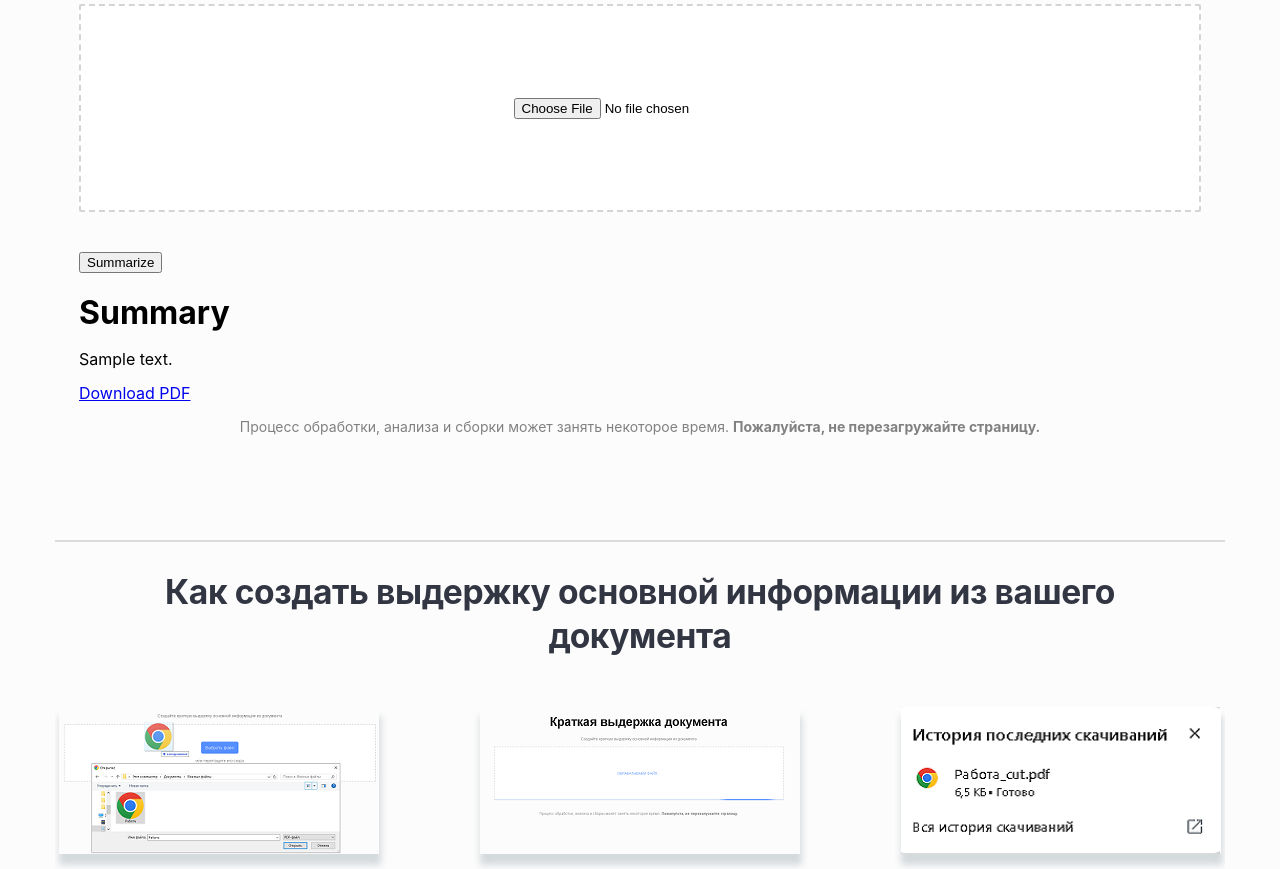
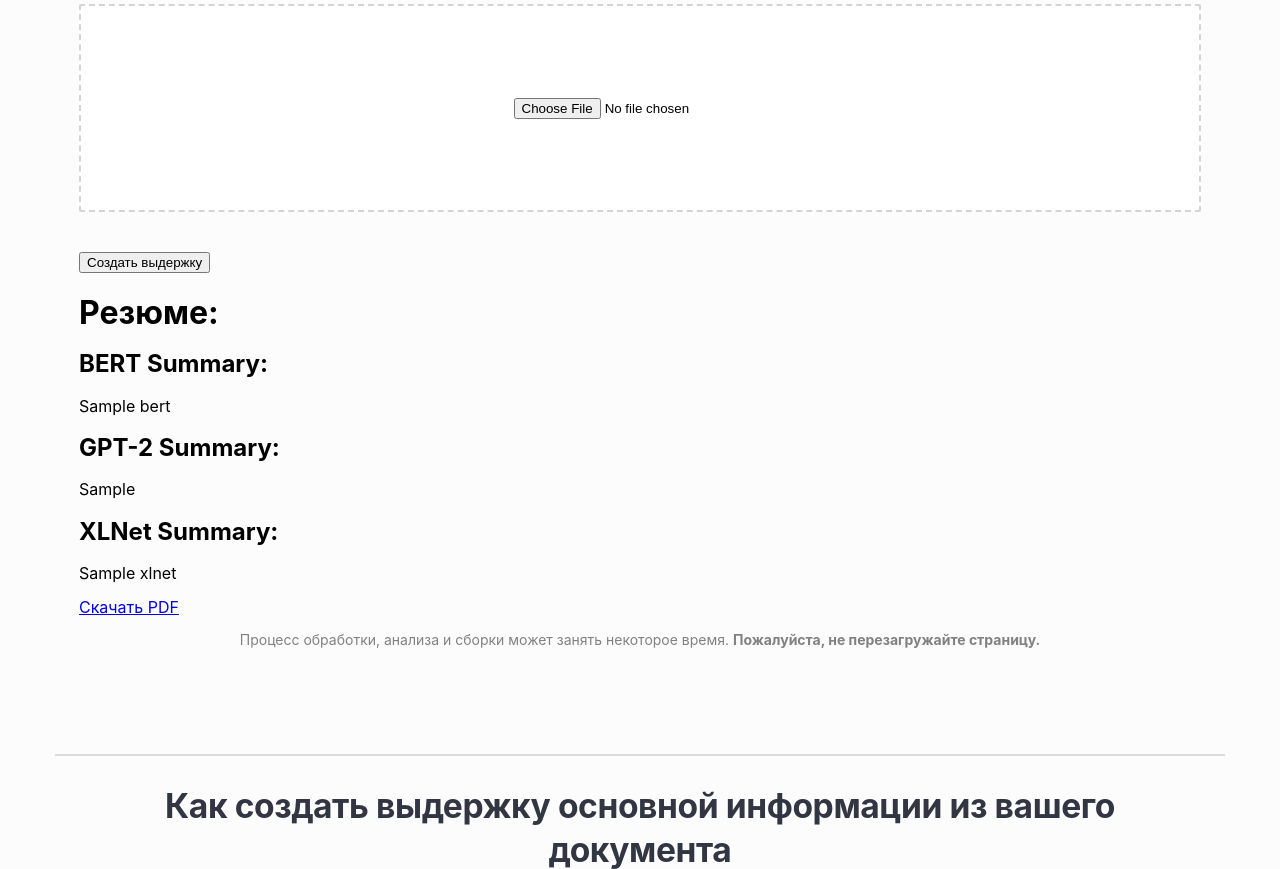
Before and after one commit to g3tawayfrom/PDF_Summarization, a Flask app: template templates/index.html in a window 1280 px wide. Shown: the part 440-1309 px from the top of the page. Run offline with Flask 3, Linux system fonts and the light colour scheme; the template is opened without the code that fills it: most values are stand-ins (such as "Sample title", 1, 10 or a date in 2020).

Commit message:
add styles

```diff
--- a/app.py
+++ b/app.py
@@ -1,6 +1,6 @@
 import os
 from flask import Flask, request, render_template, send_file
-from pdf_processing import extract_text, summarize_with_bert, summarize_with_gpt2, summarize_with_xlnet, preprocessing
+from summarization import extract_text, summarize_with_bert, summarize_with_gpt2, summarize_with_xlnet
 from fpdf import FPDF
 
 app = Flask(__name__)
@@ -20,18 +20,22 @@ def summarize():
             text = extract_text(file)
 
     if text.strip():
-        preprocessed_text = preprocessing(text)
-        bert_summary = summarize_with_bert(preprocessed_text)
-        gpt2_summary = summarize_with_gpt2(preprocessed_text)
-        xlnet_summary = summarize_with_xlnet(preprocessed_text)
+        bert_summary = summarize_with_bert(text)
+        gpt2_summary = summarize_with_gpt2(text)
+        xlnet_summary = summarize_with_xlnet(text)
 
-        summary_text = f"BERT Summary:\n{bert_summary}\n\nGPT-2 Summary:\n{gpt2_summary}\n\nXLNet Summary:\n{xlnet_summary}"
+        summary = {
+            "bert": bert_summary,
+            "gpt2": gpt2_summary,
+            "xlnet": xlnet_summary
+        }
+
+        pdf_path = save_summary_to_pdf(summary)
     else:
-        summary_text = "No valid text provided."
+        summary = None
+        pdf_path = None
 
-    pdf_path = save_summary_to_pdf(summary_text)
-
-    return render_template('index.html', summary=summary_text, text=text, pdf_path=pdf_path)
+    return render_template('index.html', summary=summary, text=text, pdf_path=pdf_path)
 
 @app.route('/download_pdf')
 def download_pdf():
@@ -44,11 +48,13 @@ def save_summary_to_pdf(summary):
     pdf = FPDF()
     pdf.add_page()
     pdf.set_font("Arial", size=12)
-    pdf.multi_cell(0, 10, summary)
+    for key, value in summary.items():
+        pdf.multi_cell(0, 10, f"{key.capitalize()} Summary:\n{value}\n\n")
     pdf_path = os.path.join("summaries", "summary.pdf")
     os.makedirs(os.path.dirname(pdf_path), exist_ok=True)
     pdf.output(pdf_path)
     return pdf_path
 
+
 if __name__ == '__main__':
     app.run(debug=True)
--- a/templates/index.html
+++ b/templates/index.html
@@ -25,12 +25,25 @@
                     <div id="form" class="form">
                         <input type="file" class="form-control-file" id="file" name="file" accept=".pdf">
                     </div>
-                    <button type="submit" class="btn btn-primary">Summarize</button>
+                    <button type="submit" class="btn btn-primary">Создать выдержку</button>
                 </form>
                 {% if summary %}
-                    <h2>Summary</h2>
-                    <p>{{ summary }}</p>
-                    <a href="/download_pdf?pdf_path={{ pdf_path }}">Download PDF</a>
+                    <div class="summaries">
+                        <h2>Резюме:</h2>
+                        <div class="summary-block">
+                            <h3>BERT Summary:</h3>
+                            <p>{{ summary.bert }}</p>
+                        </div>
+                        <div class="summary-block">
+                            <h3>GPT-2 Summary:</h3>
+                            <p>{{ summary.gpt2 }}</p>
+                        </div>
+                        <div class="summary-block">
+                            <h3>XLNet Summary:</h3>
+                            <p>{{ summary.xlnet }}</p>
+                        </div>
+                        <a href="/download_pdf?pdf_path={{ pdf_path }}" class="btn btn-secondary">Скачать PDF</a>
+                    </div>
                 {% endif %}
                 <p class="subtext">
                     Процесс обработки, анализа и сборки может занять некоторое время.
```
